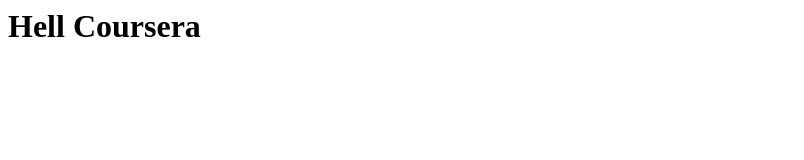
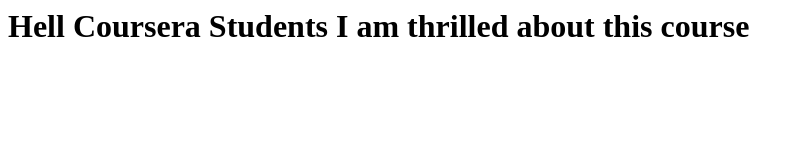
Before and after one commit to rohit1984/coursera-test, a plain HTML site: page index.html in a window 1280 px wide. Shown: the whole page, without its empty margins (0-804 px from the left). Drawn offline with Linux system fonts and the light colour scheme.

Commit message:
First Web File

```diff
--- a/index.html
+++ b/index.html
@@ -5,6 +5,6 @@
   </head>
 
   <body>
-    <h1> Hell Coursera</h1>
+    <h1> Hell Coursera Students I am thrilled about this course</h1>
   </body>
 </html
```
